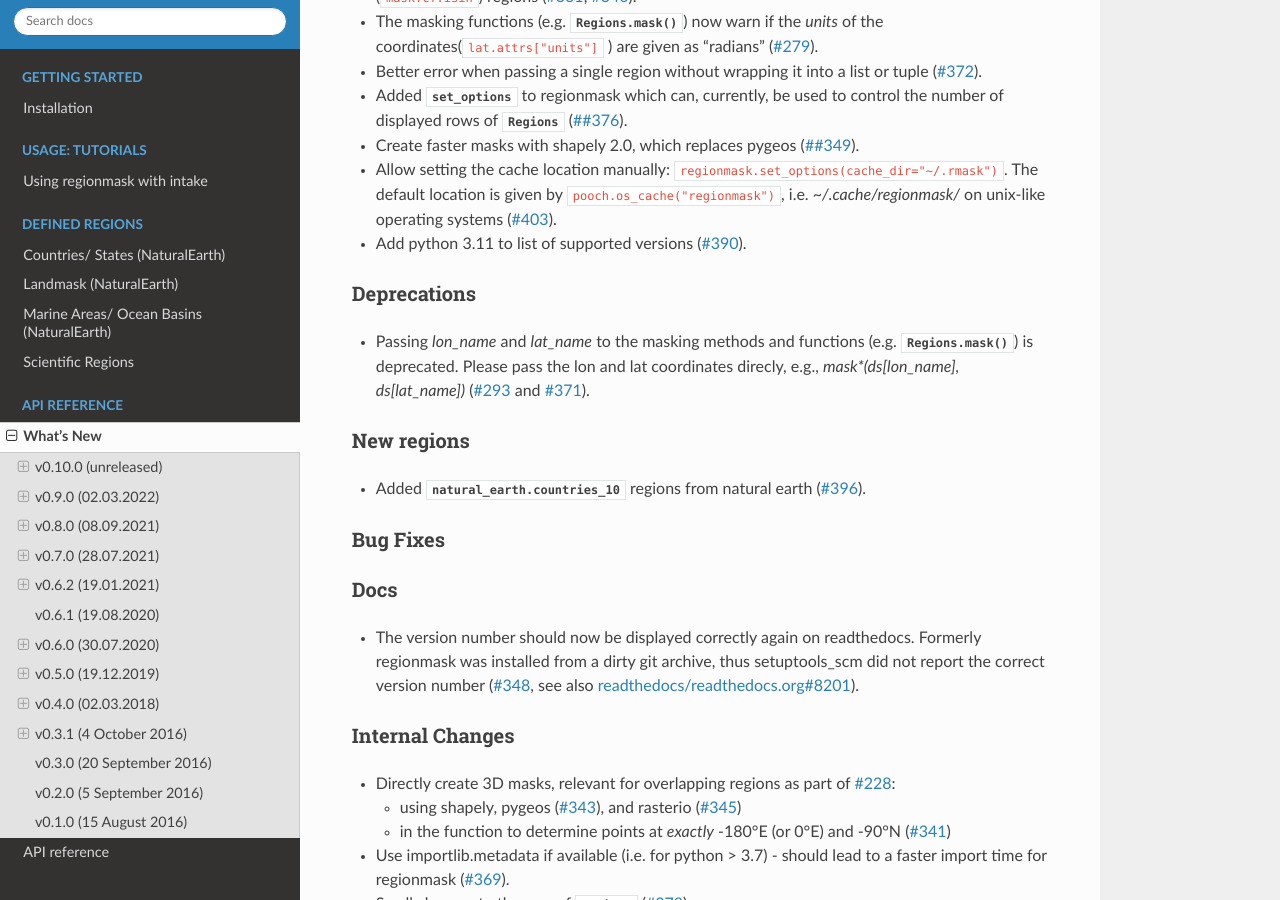
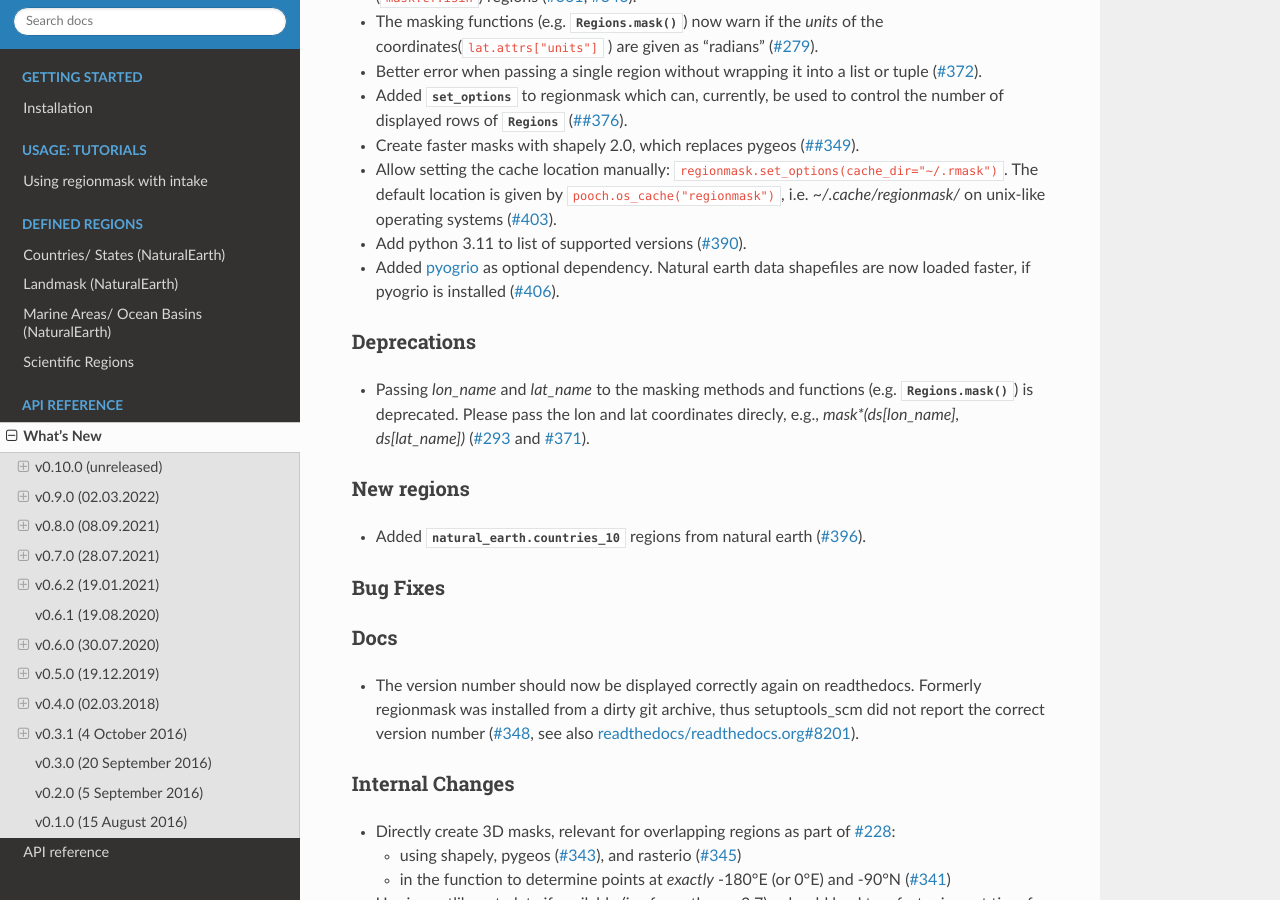
Before and after one commit to regionmask/regionmask, a Sphinx documentation site: the page built from docs/whats_new.rst, in a window 1280 px wide and 900 px high, scrolled down 578 px. Built offline with Sphinx 7.4.7 and the Read the Docs theme 2.0.0, drawn with Linux system fonts in a browser that asks for light colours; pages that are not in the unit, such as notebooks, are missing from menus; the version number could not be read and is left out.

Commit message:
whats new

```diff
--- a/docs/whats_new.rst
+++ b/docs/whats_new.rst
@@ -36,6 +36,8 @@ Enhancements
   The default location is given by ``pooch.os_cache("regionmask")``, i.e. `~/.cache/regionmask/`
   on unix-like operating systems (:pull:`403`).
 - Add python 3.11 to list of supported versions (:pull:`390`).
+- Added `pyogrio <https://pyogrio.readthedocs.io>`__ as optional dependency. Natural earth
+  data shapefiles are now loaded faster, if pyogrio is installed (:pull:`406`).
 
 Deprecations
 ~~~~~~~~~~~~
```
